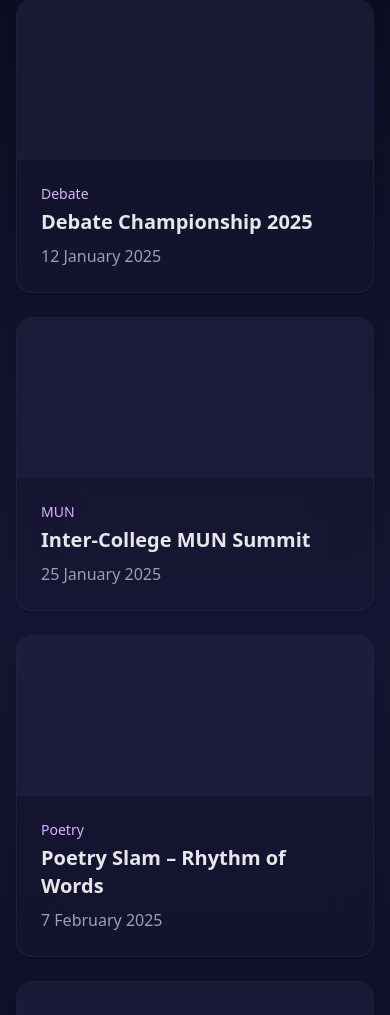
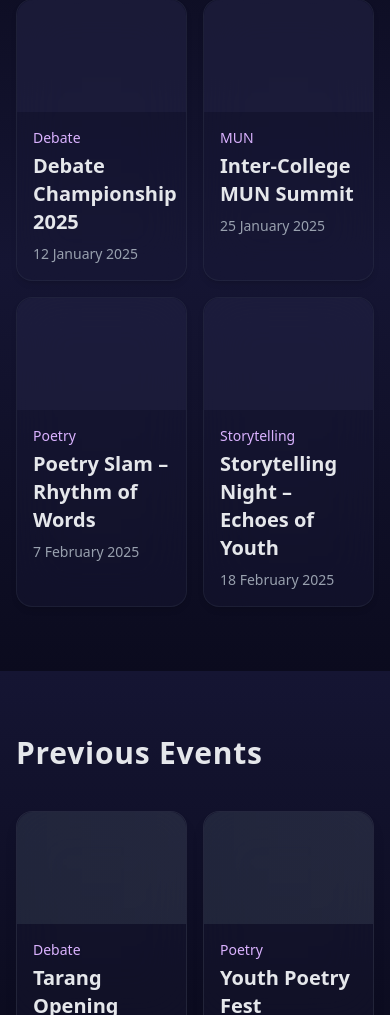
Before and after one commit to Satyam0000000/Tarang_Frontend, a React app: page / in a window 390 px wide. Shown: the part 985-2000 px from the top of the page. Built offline with nearby package versions, Linux system fonts and the light colour scheme; the HTML template or start-up script is replaced by a standard one.

Commit message:
resizable card home page

```diff
--- a/src/pages/Home.jsx
+++ b/src/pages/Home.jsx
@@ -184,7 +184,7 @@ const Home = () => {
     Upcoming Events
   </h3>
 
-  <div className="grid grid-cols-1 sm:grid-cols-2 lg:grid-cols-3 gap-6 sm:gap-10 max-w-6xl mx-auto">
+  <div className="grid grid-cols-2 sm:grid-cols-2 lg:grid-cols-3 gap-4 sm:gap-6 lg:gap-10 max-w-6xl mx-auto">
     {events.map((event, i) => (
       <motion.div
       key={i}
@@ -197,16 +197,16 @@ const Home = () => {
         border border-gray-600/20
         rounded-2xl shadow-md
         hover:shadow-[0_0_25px_rgba(139,92,246,0.3)]
-        transition-all cursor-pointer
+        transition-all cursor-pointer text-sm
       "
       onClick={() => {
         if (isLoggedIn) navigate("/UpcomingEvents");
         else navigate("/register");
       }}
     >
-      <div className="h-40 w-full bg-[#27274a]/40 rounded-t-2xl"></div>
+      <div className="h-28 sm:h-40 w-full bg-[#27274a]/40 rounded-t-2xl"></div>
 
-      <div className="p-6">
+      <div className="p-4 sm:p-6">
         <p className="text-purple-300 text-sm mb-1">{event.tag}</p>
 
         <h2 className="text-xl font-semibold text-gray-200 mb-2">
@@ -231,7 +231,7 @@ const Home = () => {
     Previous Events
   </h3>
 
-  <div className="grid grid-cols-1 sm:grid-cols-2 lg:grid-cols-3 gap-6 sm:gap-10 max-w-6xl mx-auto">
+  <div className="grid grid-cols-2 sm:grid-cols-2 lg:grid-cols-3 gap-4 sm:gap-6 lg:gap-10 max-w-6xl mx-auto">
     {previousEvents.map((event, i) => (
       <motion.div
         key={i}
@@ -244,12 +244,12 @@ const Home = () => {
           border border-gray-500/20
           rounded-2xl shadow-lg
           hover:shadow-[0_0_40px_rgba(139,92,246,0.5)]
-          transition-all cursor-pointer
+          transition-all cursor-pointer text-sm
         "
       >
-        <div className="h-40 bg-gradient-to-r from-gray-700/40 to-gray-600/30 rounded-t-2xl"></div>
+        <div className="h-28 sm:h-40 bg-gradient-to-r from-gray-700/40 to-gray-600/30 rounded-t-2xl"></div>
 
-        <div className="p-6">
+        <div className="p-4 sm:p-6">
           <p className="text-purple-300 text-sm mb-1">{event.tag}</p>
 
           <h2 className="text-xl font-semibold mb-2 text-gray-200">
```
